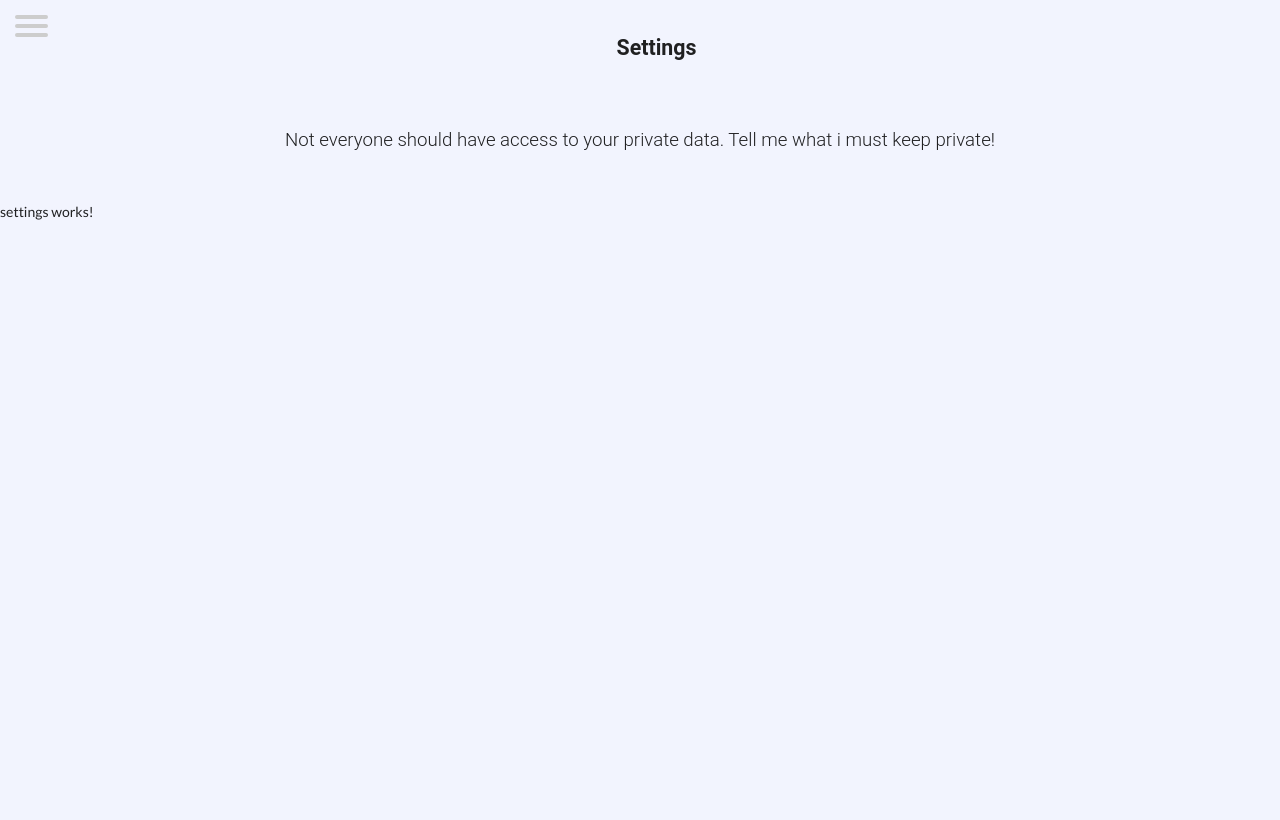
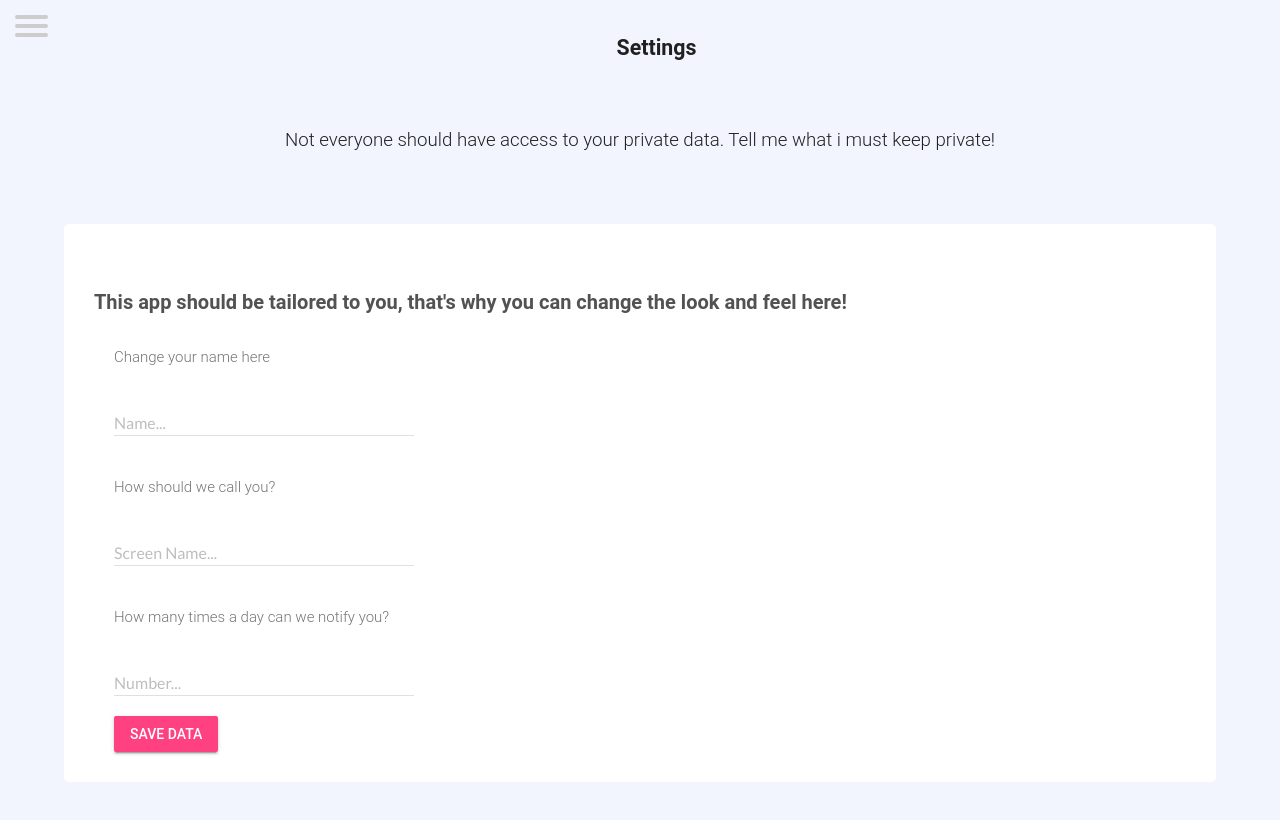
Before and after one commit to odysseyhack/purplepension, an Angular app in the folder purplepension-frontend/: page /settings in a window 1280 px wide. Shown: the top 820 px of the page. Built offline with nearby package versions, Linux system fonts and the light colour scheme.

Commit message:
Settings Screen added

```diff
--- a/purplepension-frontend/src/app/notifications/notifications.component.html
+++ b/purplepension-frontend/src/app/notifications/notifications.component.html
@@ -52,6 +52,11 @@
         <!-- Slider with Starting Value -->
         <input class="mdl-slider mdl-js-slider" type="range" min="0" max="100" value="25" tabindex="0">
 
+        <!-- Accent-colored raised button with ripple -->
+<button class="mdl-button mdl-js-button mdl-button--raised mdl-js-ripple-effect mdl-button--accent">
+    Save data
+  </button>
+
     </div>
   </div>
 </div>
--- a/purplepension-frontend/src/app/settings/settings.component.css
+++ b/purplepension-frontend/src/app/settings/settings.component.css
@@ -0,0 +1,31 @@
+#container{
+    margin: 5%;
+
+}
+
+.content{
+    margin-left: 20px;
+}
+
+.item {
+    border-radius: 5px;
+    padding: 30px;
+    margin-bottom: 15px;
+    color: #525252;
+    background-color: white;
+}
+
+strong {
+    color:#D918D9;
+    font-size: 27px;
+}
+
+h2 {
+    font-size: 20px;
+}
+
+h3{
+    opacity: 0.8;
+    font-size: 15px;
+    line-height: 1;
+}
--- a/purplepension-frontend/src/app/settings/settings.component.html
+++ b/purplepension-frontend/src/app/settings/settings.component.html
@@ -1,5 +1,45 @@
 <app-sidebar></app-sidebar>
 
-<p>
-  settings works!
-</p>
+<div id="container">
+  <div class="item">
+      <h2>This app should be tailored to you, that's why you can change the look and feel here!</h2>
+    <div class="content">
+
+        <h3>Change your name here</h3>
+        <!-- Textfield with Floating Label -->
+
+        <form action="#">
+            <div class="mdl-textfield mdl-js-textfield mdl-textfield--floating-label">
+              <input class="mdl-textfield__input" type="text" id="sample3">
+              <label class="mdl-textfield__label" for="sample3">Name...</label>
+            </div>
+          </form>
+
+          <h3>How should we call you?</h3>
+        <!-- Textfield with Floating Label -->
+
+        <form action="#">
+            <div class="mdl-textfield mdl-js-textfield mdl-textfield--floating-label">
+              <input class="mdl-textfield__input" type="text" id="sample3">
+              <label class="mdl-textfield__label" for="sample3">Screen Name...</label>
+            </div>
+          </form>
+
+          <h3>How many times a day can we notify you?</h3>
+        <!-- Numeric Textfield with Floating Label -->
+      <form action="#">
+          <div class="mdl-textfield mdl-js-textfield mdl-textfield--floating-label">
+            <input class="mdl-textfield__input" type="text" pattern="-?[0-9]*(\.[0-9]+)?" id="sample4">
+            <label class="mdl-textfield__label" for="sample4">Number...</label>
+            <span class="mdl-textfield__error">Input is not a number!</span>
+          </div>
+        </form>
+
+        <!-- Accent-colored raised button with ripple -->
+<button class="mdl-button mdl-js-button mdl-button--raised mdl-js-ripple-effect mdl-button--accent">
+    Save data
+  </button>
+
+    </div>
+  </div>
+</div>
```
